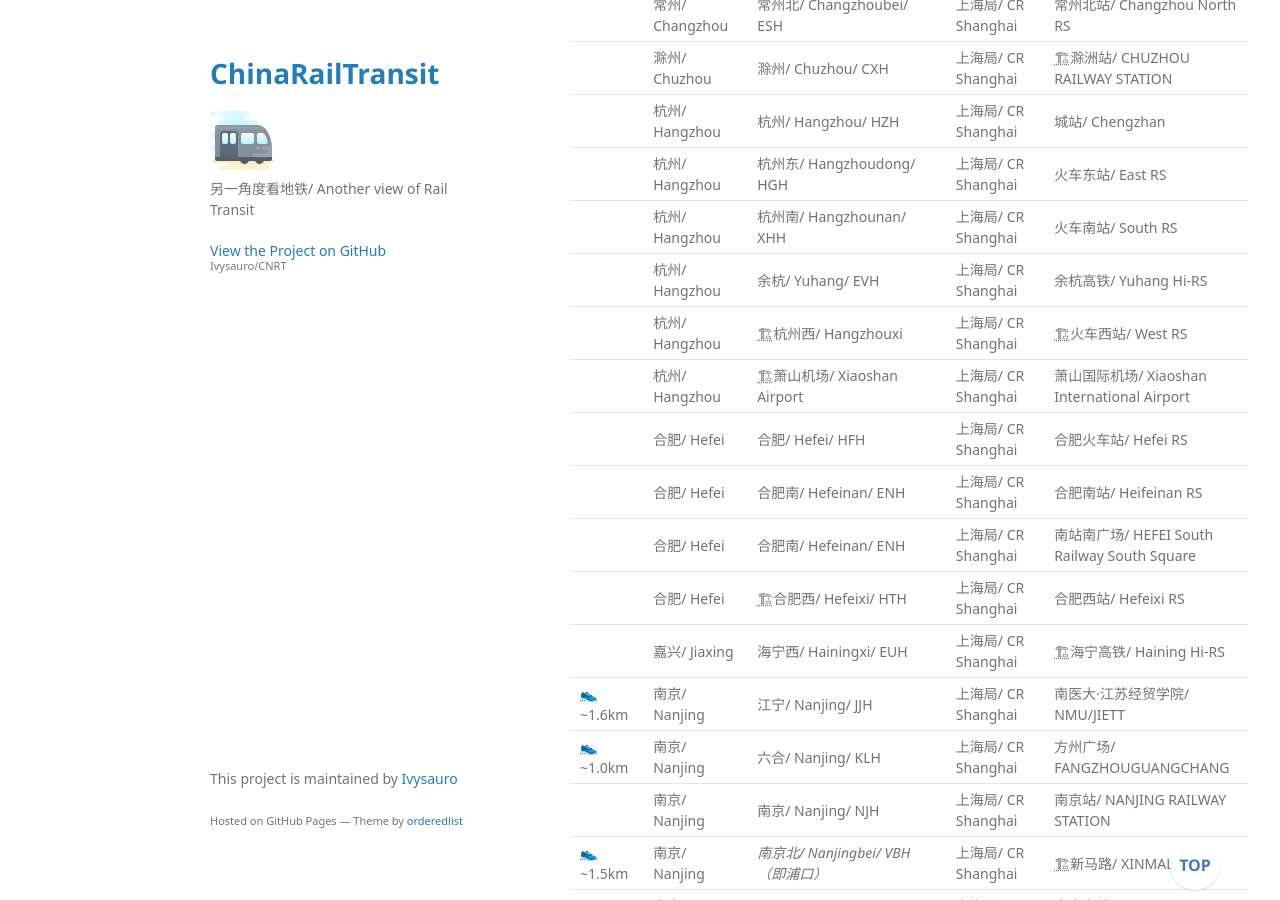
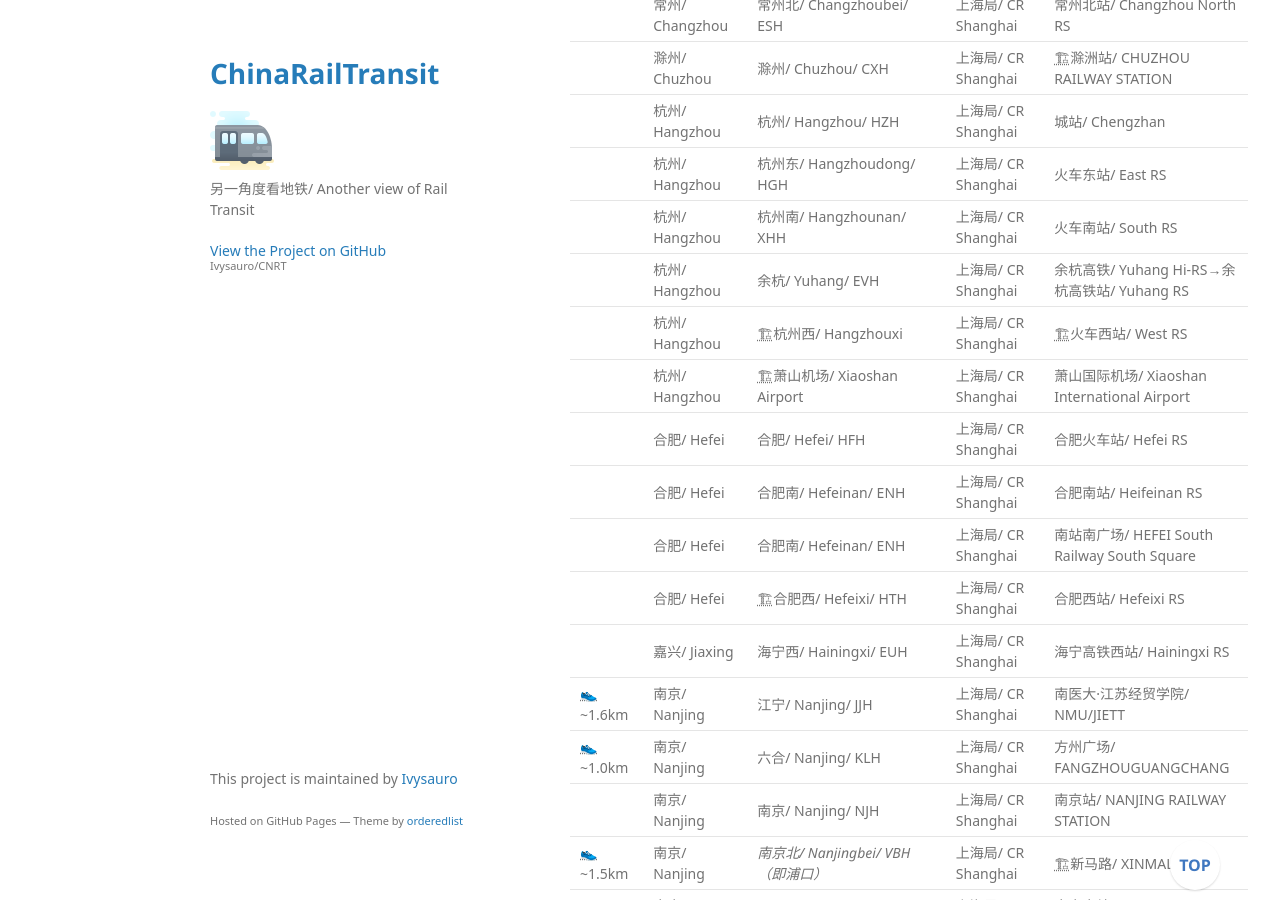
Before and after one commit to Ivysauro/CNRT, a Jekyll site: the page built from data/Rail-Rail.md, in a window 1280 px wide and 900 px high, scrolled down 8048 px. Built offline with Jekyll 4.4.1, drawn with Linux system fonts in a browser that asks for light colours; some web fonts are replaced; our own code applies the rules of GitHub Pages for plain Markdown files; a script that is not in the unit is left out.

Commit message:
🍊更新杭州数据

```diff
--- a/data/Rail-Rail.md
+++ b/data/Rail-Rail.md
@@ -156,14 +156,14 @@
 |  | 杭州/ Hangzhou | 杭州/ Hangzhou/ HZH | 上海局/ CR Shanghai | 城站/ Chengzhan |
 |  | 杭州/ Hangzhou | 杭州东/ Hangzhoudong/ HGH | 上海局/ CR Shanghai | 火车东站/ East RS |
 |  | 杭州/ Hangzhou | 杭州南/ Hangzhounan/ XHH | 上海局/ CR Shanghai | 火车南站/ South RS |
-|  | 杭州/ Hangzhou | 余杭/ Yuhang/ EVH | 上海局/ CR Shanghai | 余杭高铁/ Yuhang Hi-RS |
+|  | 杭州/ Hangzhou | 余杭/ Yuhang/ EVH | 上海局/ CR Shanghai | 余杭高铁/ Yuhang Hi-RS→余杭高铁站/ Yuhang RS |
 |  | 杭州/ Hangzhou | 🏗杭州西/ Hangzhouxi | 上海局/ CR Shanghai | 🏗火车西站/ West RS |
 |  | 杭州/ Hangzhou | 🏗萧山机场/ Xiaoshan Airport | 上海局/ CR Shanghai | 萧山国际机场/ Xiaoshan International Airport |
 |  | 合肥/ Hefei | 合肥/ Hefei/ HFH | 上海局/ CR Shanghai | 合肥火车站/ Hefei RS |
 |  | 合肥/ Hefei | 合肥南/ Hefeinan/ ENH | 上海局/ CR Shanghai | 合肥南站/ Heifeinan RS |
 |  | 合肥/ Hefei | 合肥南/ Hefeinan/ ENH | 上海局/ CR Shanghai | 南站南广场/ HEFEI South Railway South Square |
 |  | 合肥/ Hefei | 🏗合肥西/ Hefeixi/ HTH | 上海局/ CR Shanghai | 合肥西站/ Hefeixi RS |
-|  | 嘉兴/ Jiaxing | 海宁西/ Hainingxi/ EUH | 上海局/ CR Shanghai | 🏗海宁高铁/ Haining Hi-RS |
+|  | 嘉兴/ Jiaxing | 海宁西/ Hainingxi/ EUH | 上海局/ CR Shanghai | 海宁高铁西站/ Hainingxi RS |
 | 👟~1.6km | 南京/ Nanjing | 江宁/ Nanjing/ JJH | 上海局/ CR Shanghai | 南医大·江苏经贸学院/ NMU/JIETT |
 | 👟~1.0km | 南京/ Nanjing | 六合/ Nanjing/ KLH | 上海局/ CR Shanghai | 方州广场/ FANGZHOUGUANGCHANG |
 |  | 南京/ Nanjing | 南京/ Nanjing/ NJH | 上海局/ CR Shanghai | 南京站/ NANJING RAILWAY STATION |
```
